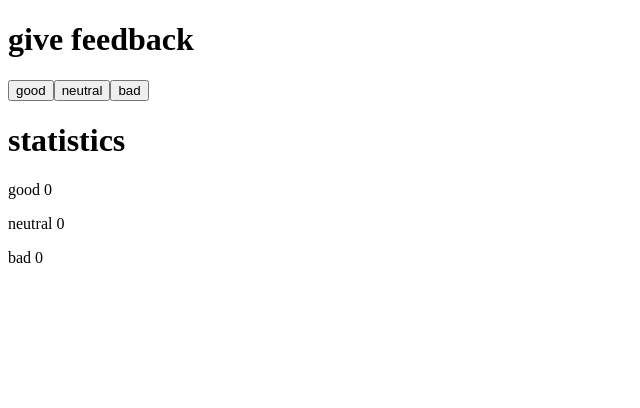
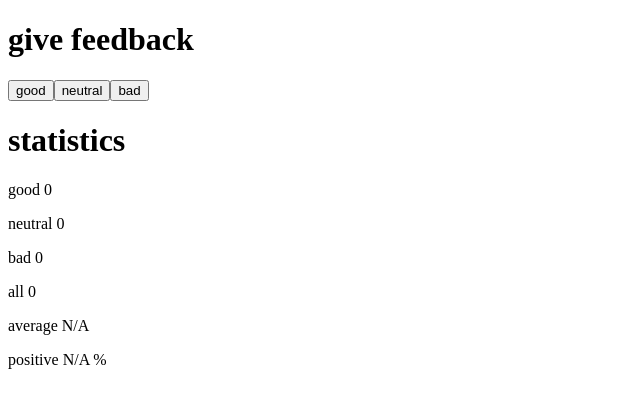
Before and after one commit to LiamMahoney/full_stack_open, a React (Create React App) app in the folder part1/courseinfo/: page / in a window 1280 px wide. Shown: the top 408 px of the page, without its empty margins (0-640 px from the left). Built offline with nearby package versions, Linux system fonts and the light colour scheme.

Commit message:
exercise 1.7

```diff
--- a/part1/courseinfo/src/App.js
+++ b/part1/courseinfo/src/App.js
@@ -16,6 +16,9 @@ const App = () => {
       <p>good {good}</p>
       <p>neutral {neutral}</p>
       <p>bad {bad}</p>
+      <p>all {good + neutral + bad}</p>
+      <p>average {good > 0 || neutral > 0 || bad > 0 ? Math.abs((good + (bad * -1)) / (good + neutral + bad)) : 'N/A'}</p>
+      <p>positive {good > 0 || neutral > 0 || bad > 0 ? (good / (good + neutral + bad)) * 100 : 'N/A'} %</p>
     </div>
   )
 }
```
